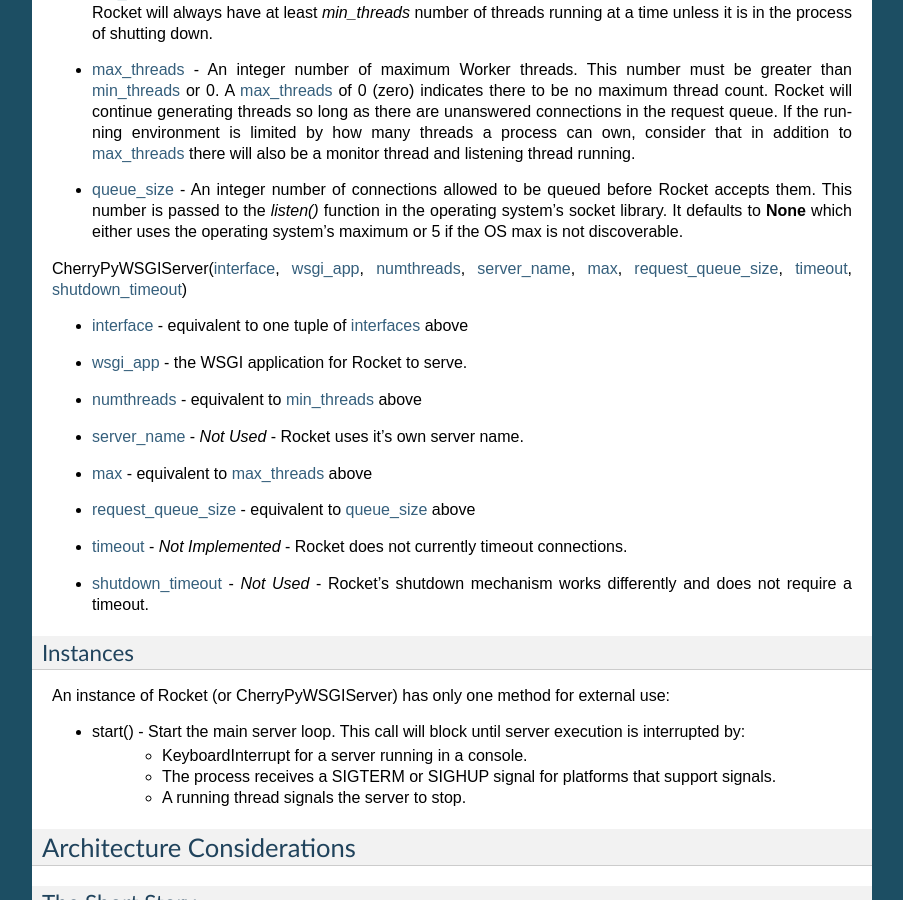
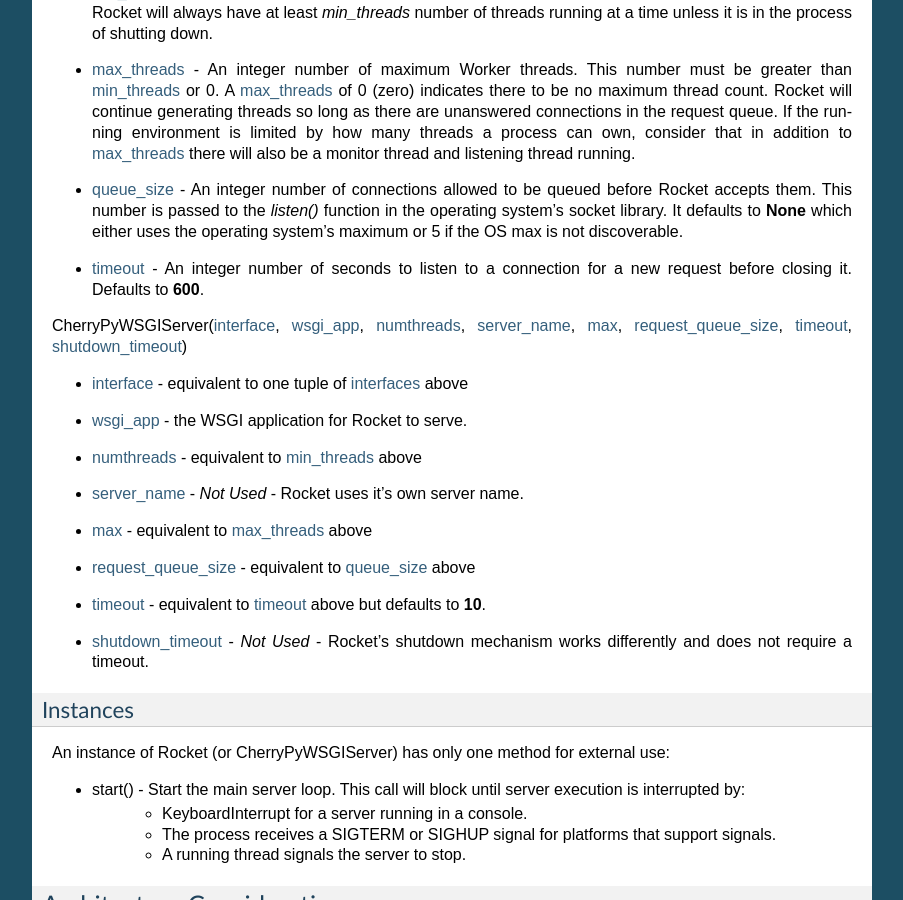
Before and after one commit to explorigin/Rocket, a Sphinx documentation site: the page built from doc/usage.rst, in a window 1280 px wide and 900 px high, scrolled down 1394 px. Shown: the whole window, without its empty margins (198-1101 px from the left). Built offline with Sphinx 7.4.7, drawn with Linux system fonts in a browser that asks for light colours.

Commit message:
Connected CherryPyWSGIServer to the new timeout feature.  Added documentation for said feature.

```diff
--- a/doc/usage.rst
+++ b/doc/usage.rst
@@ -44,7 +44,7 @@
 Classes
 -------
 
-Rocket(interfaces_, method_, app_info_, min_threads_, max_threads_, queue_size_)
+Rocket(interfaces_, method_, app_info_, min_threads_, max_threads_, queue_size_, timeout_)
 
 .. _interfaces:
 
@@ -83,6 +83,12 @@
 
 * queue_size_ - An integer number of connections allowed to be queued before Rocket accepts them.  This number is passed to the *listen()* function in the operating system's socket library.  It defaults to **None** which either uses the operating system's maximum or 5 if the OS max is not discoverable.
 
+.. _timeout:
+
+* timeout_ - An integer number of seconds to listen to a connection for a new request before closing it.  Defaults to **600**.
+
+
+
 .. _CherryPyWSGIServer:
 
 CherryPyWSGIServer(interface_, wsgi_app_, numthreads_, server_name_, max_, request_queue_size_, timeout_, shutdown_timeout_)
@@ -111,9 +117,9 @@
 
 * request_queue_size_ - equivalent to queue_size_ above
 
-.. _timeout:
+.. _timeoutq:
 
-* timeout_ - *Not Implemented* - Rocket does not currently timeout connections.
+* timeout_ - equivalent to timeout_ above but defaults to **10**.
 
 .. _shutdown_timeout:
 
```
Also changed, not shown: 1 other file.
